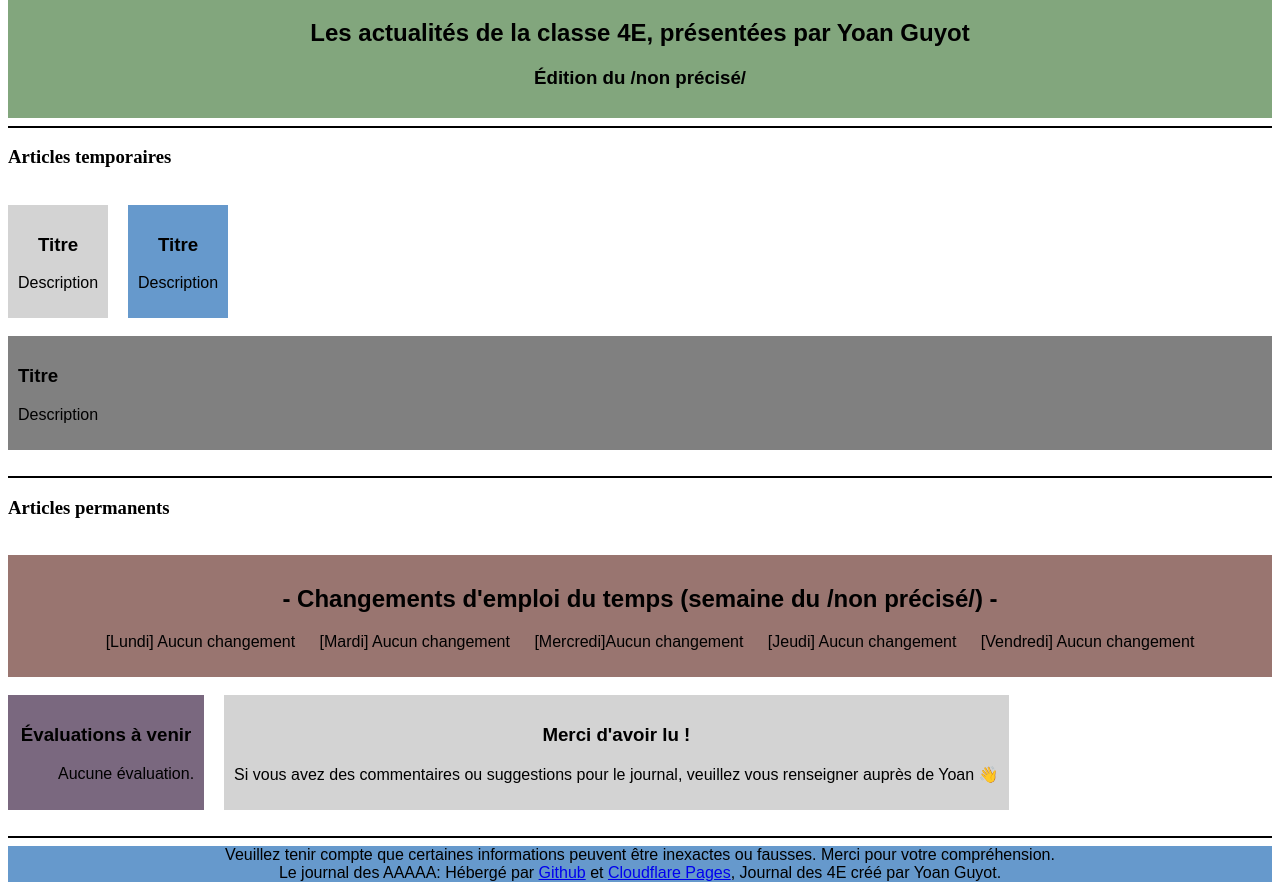
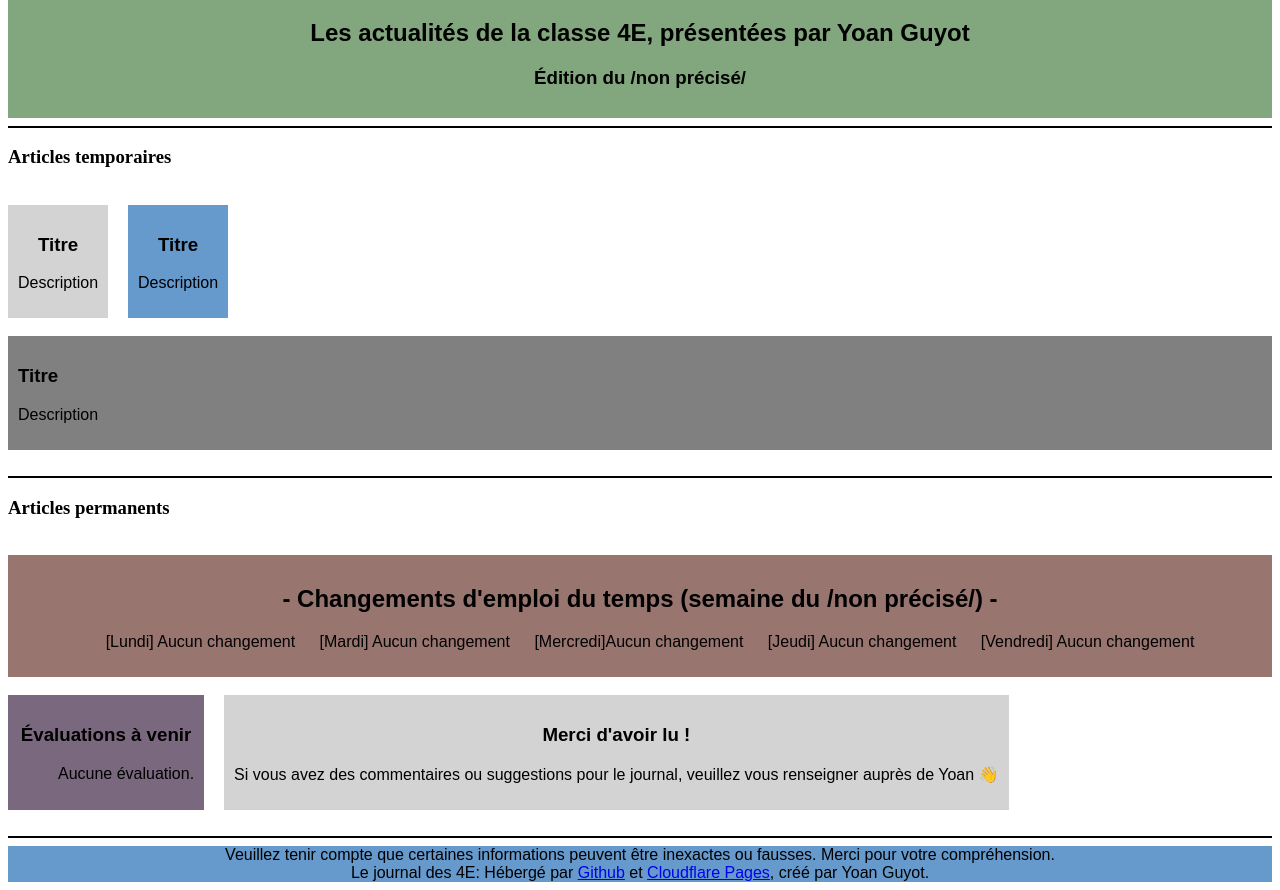
Before and after one commit to Yo295/journaldes4e, a plain HTML site: page index.html in a window 1280 px wide. Shown: the part 79-969 px from the top of the page. Drawn offline with Linux system fonts and the light colour scheme.

Commit message:
Update index.html

```diff
--- a/index.html
+++ b/index.html
@@ -49,7 +49,7 @@
            <div id="droite2"> <div id="décalage"> <h3>Merci d'avoir lu !</h3> <p>Si vous avez des commentaires ou suggestions pour le journal, veuillez vous renseigner auprès de Yoan 👋</p> </div> </div>
          </div>
        <br> <hr>
-       <div id="pied"> Veuillez tenir compte que certaines informations peuvent être inexactes ou fausses. Merci pour votre compréhension. <br> Le journal des AAAAA: Hébergé par <a href="https://www.github.com">Github</a> et <a href="pages.cloudflare.com">Cloudflare Pages</a>, Journal des 4E créé par Yoan Guyot.</div>
+       <div id="pied"> Veuillez tenir compte que certaines informations peuvent être inexactes ou fausses. Merci pour votre compréhension. <br> Le journal des 4E: Hébergé par <a href="https://www.github.com">Github</a> et <a href="https://www.pages.cloudflare.com">Cloudflare Pages</a>, créé par Yoan Guyot.</div>
       </div>
   </body>
 </html>
```
